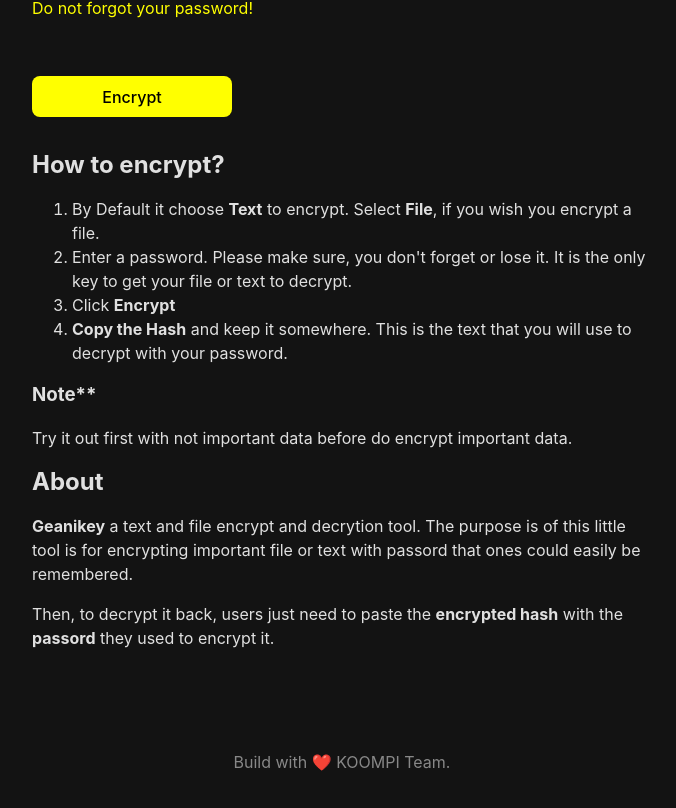
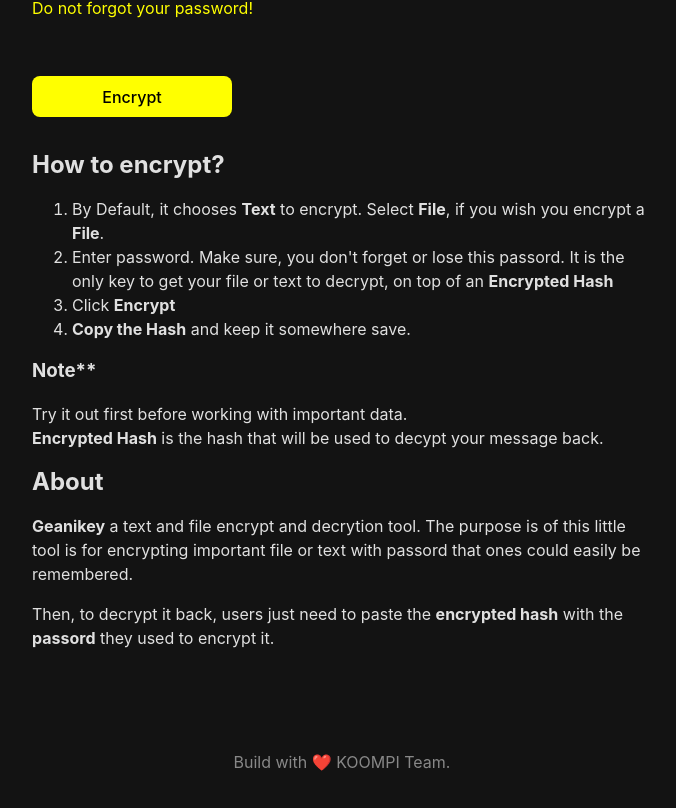
Before and after one commit to koompi/key.koompi.org, a React (Vite) app: page / in a window 1280 px wide. Shown: the part 764-1572 px from the top of the page, without its empty margins (298-974 px from the left). Built offline with nearby package versions, Linux system fonts and the light colour scheme.

Commit message:
fixt error spelling

```diff
--- a/src/Encrypt.jsx
+++ b/src/Encrypt.jsx
@@ -127,16 +127,18 @@
       <br />
       <h2>How to encrypt?</h2>
       <ol>
-        <li>By Default it choose <b>Text</b> to encrypt. Select <b>File</b>, if you wish you encrypt a file.</li>
-        <li>Enter a password. Please make sure, you don't forget or lose it. It is the only key to get your file or text to decrypt.</li>
+        <li>By Default, it chooses <b>Text</b> to encrypt. Select <b>File</b>, if you wish you encrypt a <b>File</b>.</li>
+        <li>Enter password. Make sure, you don't forget or lose this passord. It is the only key to get your file or text to decrypt, on top of an <b>Encrypted Hash</b></li>
         <li>Click <b>Encrypt</b></li>
-        <li><b>Copy the Hash</b> and keep it somewhere. This is the text that you will use to decrypt with your password.</li>
+        <li><b>Copy the Hash</b> and keep it somewhere save.</li>
       </ol>
 
+
+      <h3> Note** </h3>
       <p>
-        <h3> Note** </h3>
-        Try it out first with not important data before do encrypt important data.
-        </p>
+        Try it out first before working with important data. <br />
+        <b>Encrypted Hash</b> is the hash that will be used to decypt your message back.
+      </p>
     </div>
   );
 }
```
